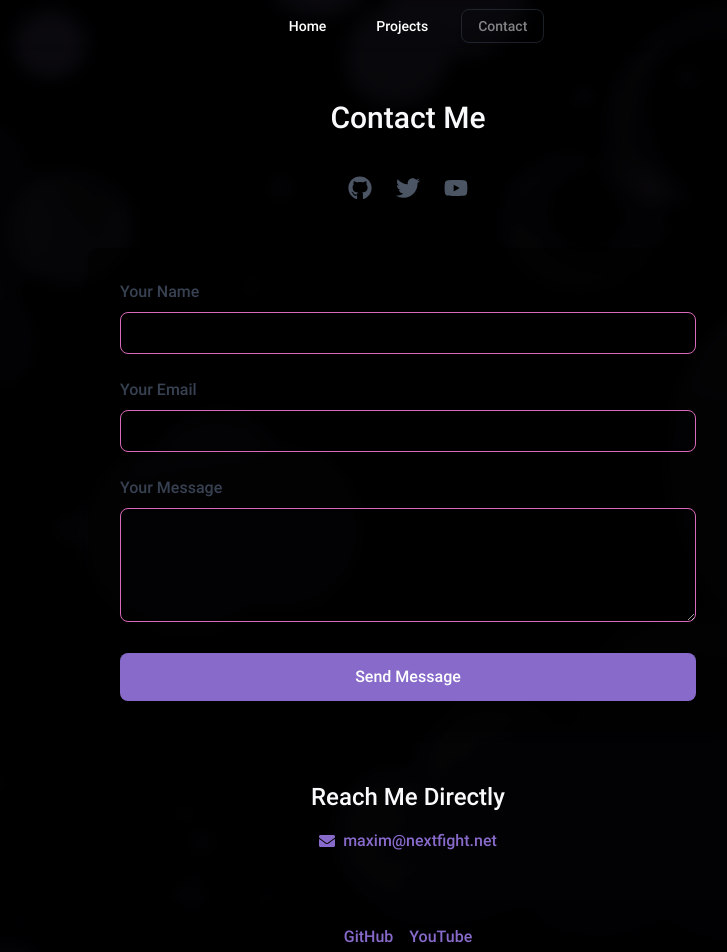
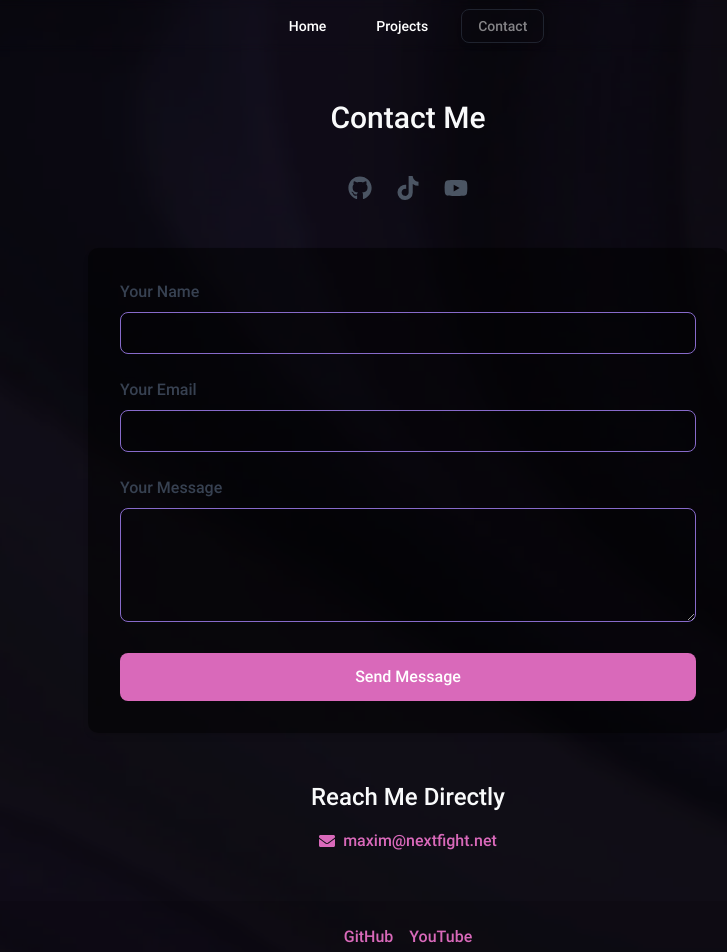
Before and after one commit to tonyharyanto7/tonyharyanto, a Next.js app: page /contact in a window 1280 px wide. Shown: the top 952 px of the page, without its empty margins (232-959 px from the left). Built offline with nearby package versions, Linux system fonts and the light colour scheme.

Commit message:
update: background & colors

```diff
--- a/CONFIG.json
+++ b/CONFIG.json
@@ -100,9 +100,9 @@
                "icon":"github"
             },
             {
-               "name":"Twitter",
-               "url":"https://x.com/elonmusk",
-               "icon":"twitter"
+               "name":"TikTok",
+               "url":"https://tiktok.com/@maximde",
+               "icon":"tiktok"
             },
             {
                "name":"YouTube",
--- a/src/app/contact/page.js
+++ b/src/app/contact/page.js
@@ -152,10 +152,7 @@ export default function Contact() {
 
       <div className="mt-12 text-center">
         <h2 className="text-2xl font-semibold mb-4">Reach Me Directly</h2>
-        <a
-          href={`mailto:${config.pages.contact.email}`}
-          className="text-primary hover:underline flex items-center justify-center gap-2"
-        >
+        <a className="c-cursor-text text-primary flex items-center justify-center gap-2">
           <FaEnvelope className="inline-block" />
           {config.pages.contact.email}
         </a>
--- a/src/app/home/page.js
+++ b/src/app/home/page.js
@@ -50,7 +50,7 @@ export default function Home() {
           {homeConfig.tools_and_languages.map((tool, index) => (
             <span
               key={index}
-              className="px-4 py-2 bg-black/50 rounded-full text-sm"
+              className="px-4 py-2 bg-highlight rounded-full text-sm"
             >
               {tool}
             </span>
--- a/src/app/styles/globals.css
+++ b/src/app/styles/globals.css
@@ -11,7 +11,7 @@ body::before {
   width: 140vw;
   height: 140vh;
   z-index: -1;
-  background-image: url("/images/background.png");
+  background-image: url("/images/background.webp");
   background-repeat: no-repeat;
   background-size: cover;
   background-position: center center;
@@ -53,8 +53,8 @@ body {
     --popover: var(--background);
     --popover-foreground: var(--foreground);
 
-    --primary: var(--color-1);
-    --secondary: var(--color-2);
+    --primary: var(--color-2);
+    --secondary: var(--color-1);
 
     --primary-foreground: var(--foreground);
     --secondary-foreground: var(--foreground);
--- a/src/components/ui/card.jsx
+++ b/src/components/ui/card.jsx
@@ -74,7 +74,7 @@ const Card = React.forwardRef(
           <div className="shine column">
             <figure className="hover:before:animate-shine_anim">
               <div className="relative h-40">
-                <span className="c-cursor-text absolute top-0 left-0 w-full h-full card-img-top rounded-t-xl bg-gradient-to-br from-gray-800 to-pink-400 flex items-center justify-center text-white text-lg z-1">
+                <span className="c-cursor-text absolute top-0 left-0 w-full h-full card-img-top rounded-t-xl bg-gradient-to-br from-background to-secondary flex items-center justify-center text-white text-lg z-1">
                   {title}
                 </span>
                 {loaded && (
--- a/src/components/ui/navbar.jsx
+++ b/src/components/ui/navbar.jsx
@@ -57,7 +57,7 @@ export default function Navbar() {
                     "text-white font-medium",
                     isActive
                       ? "hover:bg-gray-700 shadow-md hover:border-white opacity-50 border-gray-700"
-                      : "hover:border-white active:bg-primary hover:shadow-2xl",
+                      : "hover:border-white active:bg-secondary hover:shadow-2xl",
                   )}
                 >
                   {pageName.charAt(0).toUpperCase() + pageName.slice(1)}
--- a/tailwind.config.js
+++ b/tailwind.config.js
@@ -76,6 +76,7 @@ module.exports = {
       colors: {
         background: "hsl(var(--background))",
         foreground: "hsl(var(--foreground))",
+        highlight: "var(--color-4)",
         card: {
           DEFAULT: "hsl(var(--card))",
           foreground: "hsl(var(--card-foreground))",
```
Also changed, not shown: public/images/background.png (deleted), public/images/background.webp (added).
